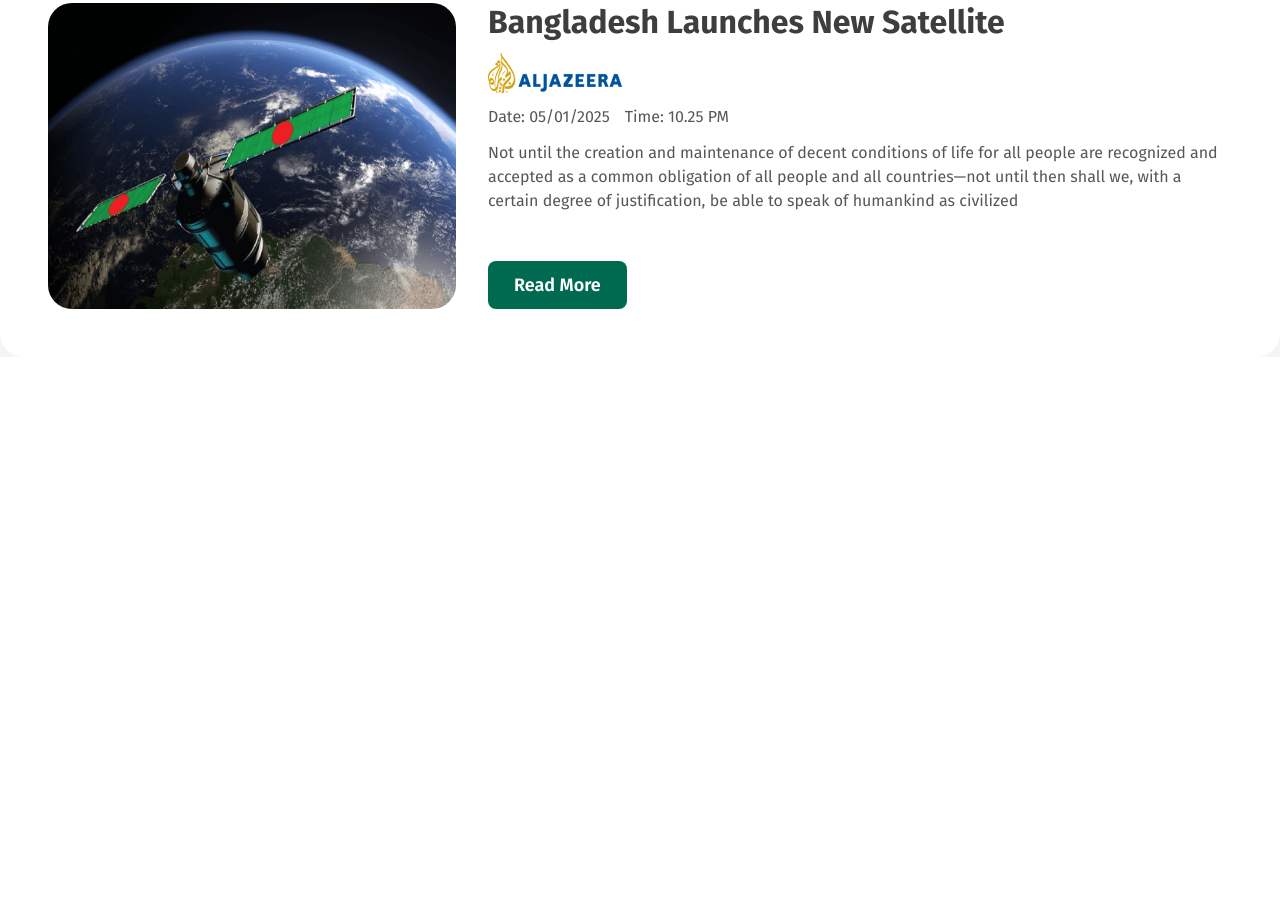
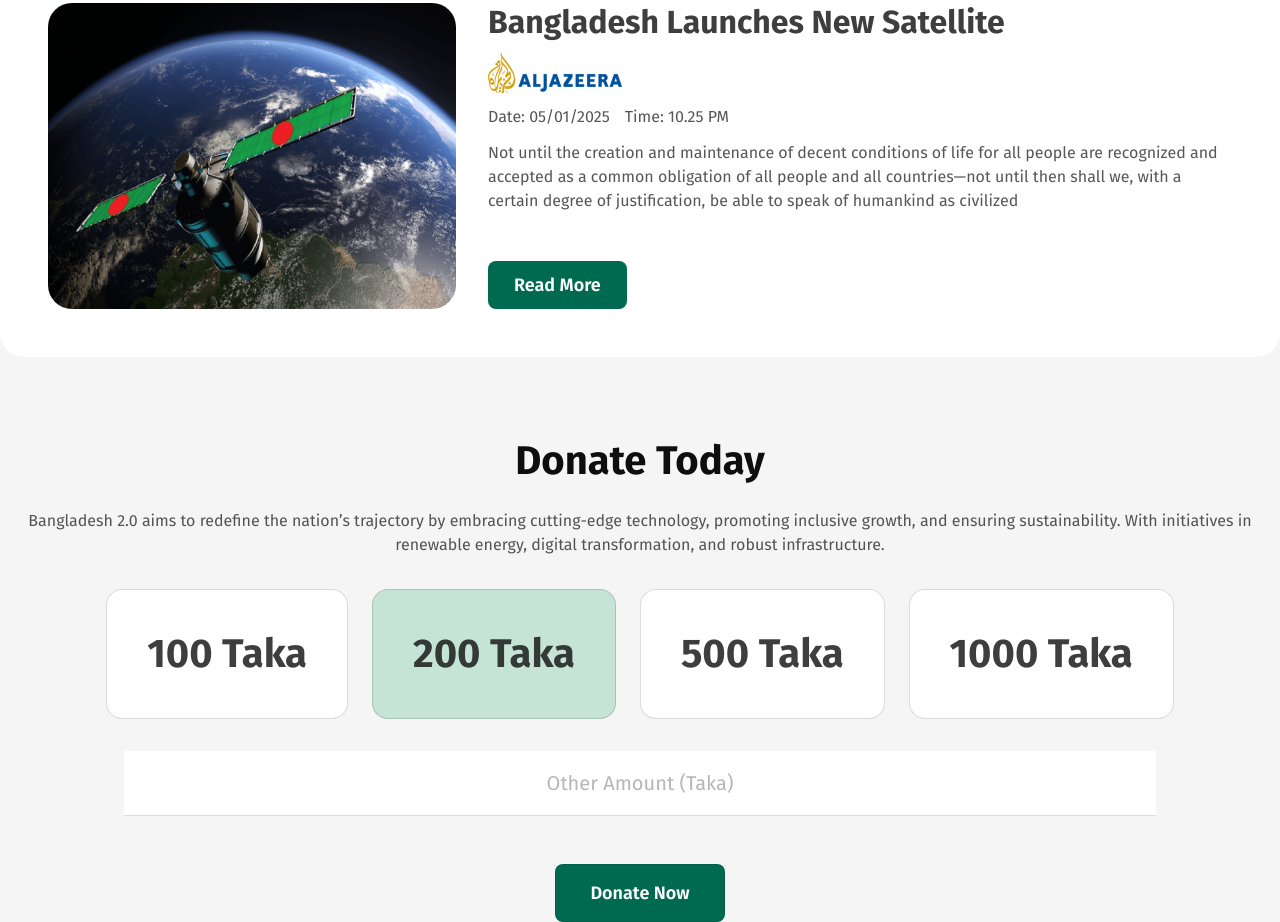
Before and after one commit to md-shawon-dev/bangladesh-2.0, a plain HTML site: page index.html in a window 1280 px wide. Shown: the part 2336-3258 px from the top of the page. Before the commit the page ends 2717 px from the top, so only its background shows below. Drawn offline with Linux system fonts and the light colour scheme.

Commit message:
Recent news section done

```diff
--- a/index.html
+++ b/index.html
@@ -95,6 +95,7 @@
           transformation, and robust infrastructure, the country is set to
           become a global model of development.
         </p>
+        <div class="card_container">
           <div class="card">
             <img src="assets/satelite.png" alt="" />
             <div class="card_content">
@@ -153,8 +154,34 @@
             </div>
           </div>
         </div>
+      </div>
     </section>
+    <!-- -------------------Recent News Section End-------- -->
 
-    <!-- -------------------Recent News Section End-------- -->
+    <!-- ----------------Donate Today Section Start-------- -->
+    <section id="donate_today">
+      <div class="container">
+        <div class="content">
+          <h2 class="title">Donate Today</h2>
+          <p class="description">
+            Bangladesh 2.0 aims to redefine the nation’s trajectory by embracing
+            cutting-edge technology, promoting inclusive growth, and ensuring
+            sustainability. With initiatives in renewable energy, digital
+            transformation, and robust infrastructure.
+          </p>
+        </div>
+        <div class="amount">
+          <button>100 Taka</button>
+          <button class="active">200 Taka</button>
+          <button>500 Taka</button>
+          <button>1000 Taka</button>
+        </div>
+        <div class="other_amount">
+          <input type="text" placeholder="Other Amount (Taka)" />
+          <button>Donate Now</button>
+        </div>
+      </div>
+    </section>
+    <!-- ----------------Donate Today Section  End-------- -->
   </body>
 </html>
--- a/style/styles.css
+++ b/style/styles.css
@@ -187,13 +187,17 @@
   line-height: 24px;
   margin-bottom: 32px;
 }
+#recent_news .container .card_container {
+  display: flex;
+  flex-direction: column;
+  gap: 24px;
+}
 #recent_news .container .card {
   border-radius: 24px;
   background: #fff;
   display: flex;
   padding: 48px;
   gap: 32px;
-  margin-bottom: 24px;
 }
 #recent_news .container .card > img {
   border-radius: 24px;
@@ -239,3 +243,83 @@
 }
 
 /* -------------------Recent News Section  End-------- */
+
+/* -------------------Donate Today Section Start------------ */
+#donate_today {
+  background: #f5f5f5;
+}
+#donate_today .container {
+  width: 100%;
+  max-width: 1280px;
+  margin: 0 auto;
+  padding-top: 80px;
+}
+#donate_today .container .content {
+  display: flex;
+  flex-direction: column;
+  align-items: center;
+  text-align: center;
+  gap: 24px;
+}
+#donate_today .container .content .title {
+  color: #0e0e0e;
+  font-size: 40px;
+  font-weight: 700;
+}
+#donate_today .container .content .description {
+  color: rgba(14, 14, 14, 0.7);
+  font-size: 16px;
+  font-weight: 400;
+  line-height: 24px;
+  padding-bottom: 32px;
+}
+#donate_today .container .amount {
+  display: flex;
+  gap: 24px;
+  justify-content: center;
+}
+#donate_today .container .amount button {
+  font-size: 40px;
+  font-weight: 700;
+  padding: 40px;
+  border-radius: 16px;
+  border: 1px solid rgba(14, 14, 14, 0.15);
+  background: #fff;
+  color: rgba(14, 14, 14, 0.8);
+}
+#donate_today .container .amount button.active {
+  background: #c6e4d6;
+}
+#donate_today .container .other_amount {
+  display: flex;
+  flex-direction: column;
+  gap: 16px;
+  align-items: center;
+  text-align: center;
+  margin-top: 32px;
+}
+#donate_today .container .other_amount input {
+  width: 1032px;
+  border: none;
+  border-bottom: 1px solid rgba(14, 14, 14, 0.15);
+  background: #fff;
+
+  font-size: 20px;
+  font-weight: 400;
+  padding: 20px 40px;
+  margin-bottom: 32px;
+}
+#donate_today .container .other_amount input::placeholder {
+  color: rgba(14, 14, 14, 0.3);
+  text-align: center;
+}
+#donate_today .container .other_amount button {
+  border-radius: 8px;
+  border: 1px solid rgba(14, 14, 14, 0.1);
+  background: #006a50;
+  color: #fff;
+  font-size: 18px;
+  font-weight: 600;
+  padding: 17px 34px;
+}
+/* -------------------Donate Today Section  End------------ */
```
Lines whose indentation alone changed are shown as unchanged.
